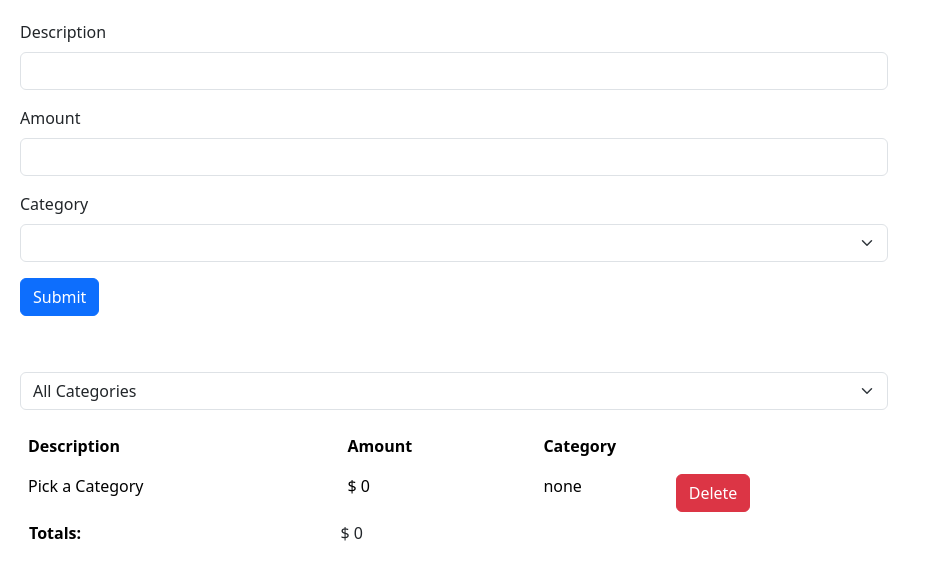
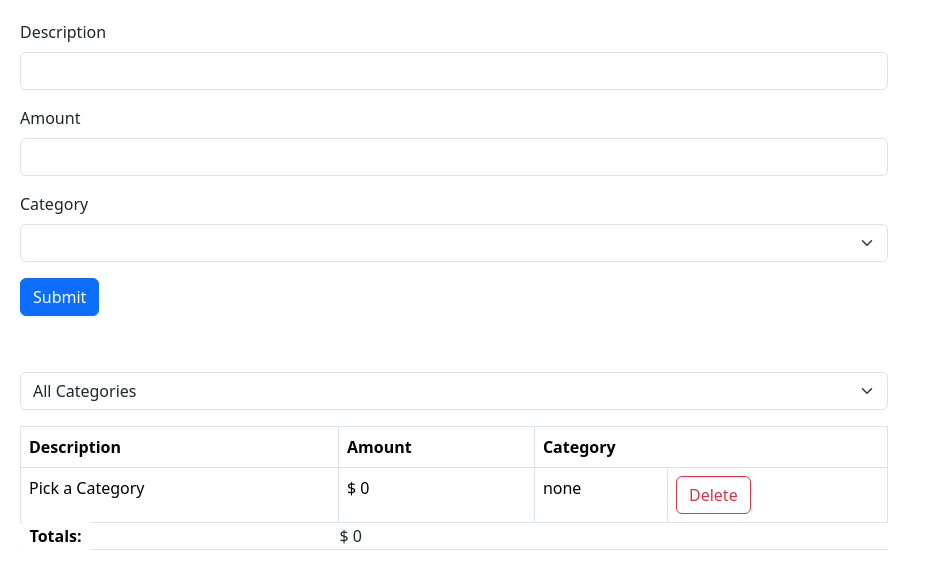
Before and after one commit to ClaudioAlbertoSica/Practica07---Forms-and-Filter-Project, a React (Vite) app in the folder Expense Tracker (Front End only)/: page / in a window 1280 px wide. Shown: the top 580 px of the page, without its empty margins (0-931 px from the left). Built offline with nearby package versions, Linux system fonts and the light colour scheme.

Commit message:
Some minor "make up"modifications

```diff
--- a/Expense Tracker (Front End only)/src/components/List.tsx
+++ b/Expense Tracker (Front End only)/src/components/List.tsx
@@ -20,7 +20,7 @@
   };
 
   return (
-    <table className="table table-borderless">
+    <table className="table table-bordered">
       <thead>
         <tr>
           <th>Description</th>
@@ -34,7 +34,7 @@
             <td>{item.description}</td> <td>$ {item.amount}</td>
             <td>{item.category}</td>
             <td>
-              <button type="button" className="btn btn-danger" onClick={() => handleDeleteButton(item.id)}>
+              <button type="button" className="btn btn-outline-danger" onClick={() => handleDeleteButton(item.id)}>
                 Delete
               </button>
             </td>
```
